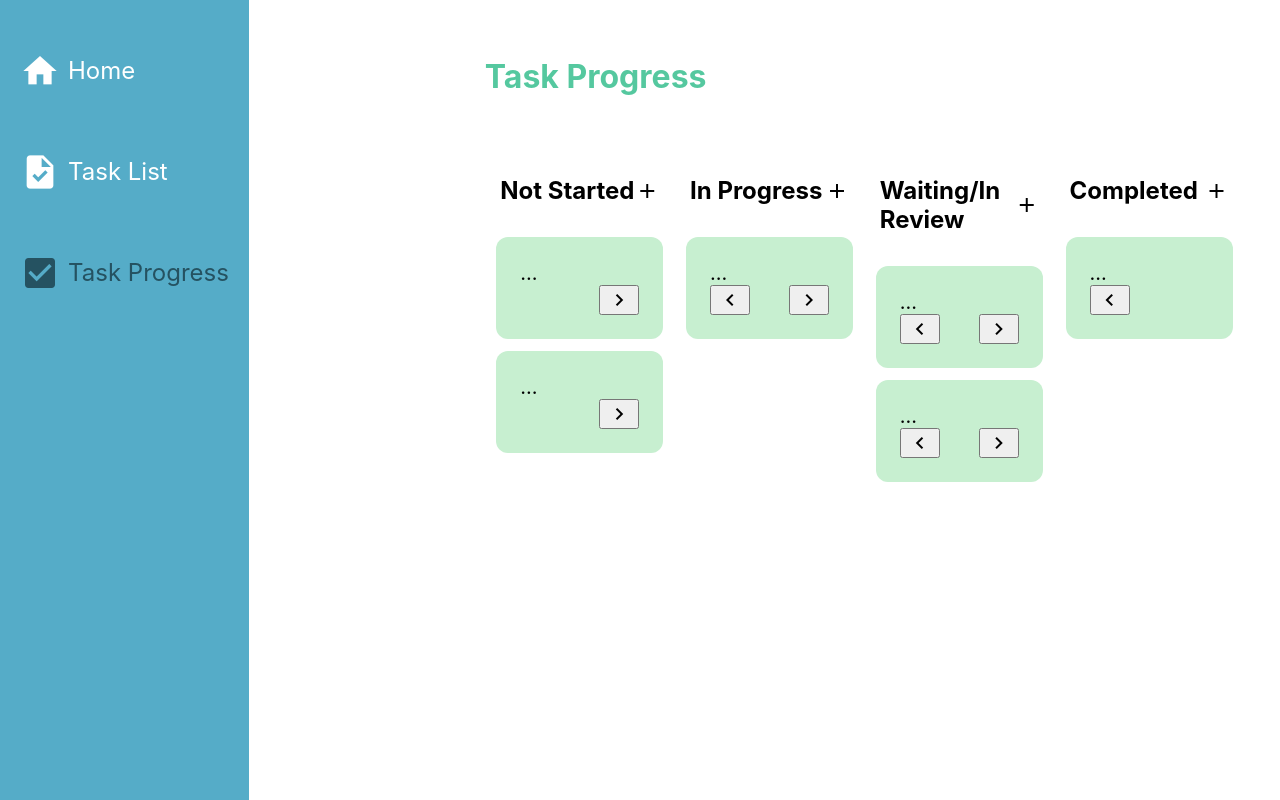
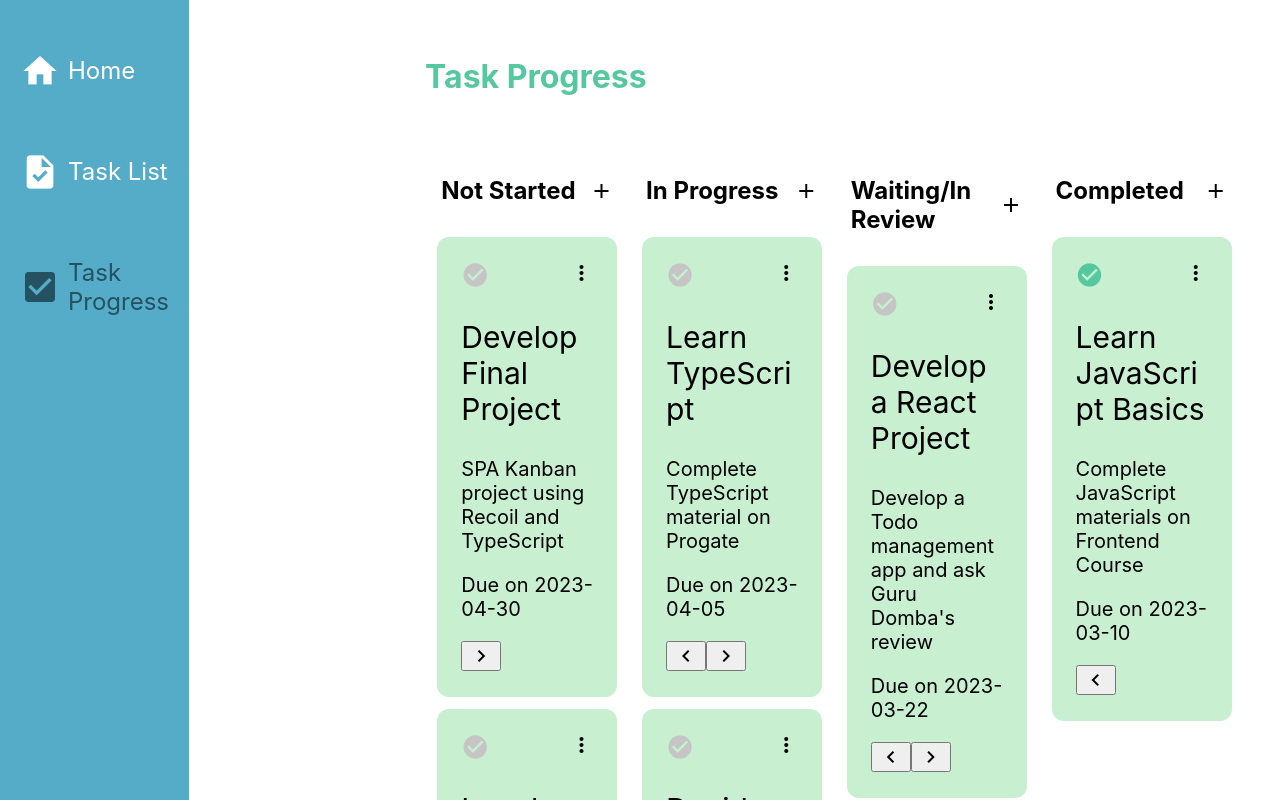
Before and after one commit to Fatt-Szx/Note-App, a React (Vite) app: page /task-progress in a window 1280 px wide. Shown: the top 800 px of the page. Built offline with nearby package versions, Linux system fonts and the light colour scheme.

Commit message:
Develop complete feature

```diff
--- a/src/constants/recoilKeys.ts
+++ b/src/constants/recoilKeys.ts
@@ -1,3 +1,5 @@
+
+
 export const AtomKeys = {
     TASKS: 'tasks',
   }
--- a/src/features/tasks/TaskAtoms.ts
+++ b/src/features/tasks/TaskAtoms.ts
@@ -1,5 +1,4 @@
 import { atom } from 'recoil'
-import type { Task } from '../../types'
 import {AtomKeys} from '../../constants/recoilKeys'
 
 export const tasksState = atom({
--- a/src/features/tasks/TaskSelectors.ts
+++ b/src/features/tasks/TaskSelectors.ts
@@ -21,11 +21,20 @@ export const completedTasksSelector = selector<Task[]>({
   },
 })
 
+export const notStartedTasksSelector = selector<Task[]>({
+  key: SelectorKeys.NOT_STARTED_TASKS,
+  get: ({ get }) => {
+    return get(tasksState).filter((task) => {
+      return task.progressOrder === 1
+    })
+  },
+})
+
 export const inProgressTasksSelector = selector<Task[]>({
   key: SelectorKeys.IN_PROGRESS_TASKS,
   get: ({ get }) => {
     return get(tasksState).filter((task) => {
-      return task.progressOrder === 3
+      return task.progressOrder === 2
     })
   },
 })
@@ -35,16 +44,7 @@ export const waitingTasksSelector = selector<Task[]>({
   key: SelectorKeys.WAITING_TASKS,
   get: ({ get }) => {
     return get(tasksState).filter((task) => {
-      return task.progressOrder === 2
+      return task.progressOrder === 3
     })
   },
 })
-
-export const notStartedTasksSelector = selector<Task[]>({
-  key: SelectorKeys.NOT_STARTED_TASKS,
-  get: ({ get }) => {
-    return get(tasksState).filter((task) => {
-      return task.progressOrder === 1
-    })
-  },
-})
--- a/src/features/tasks/components/TaskList/TaskListItem.tsx
+++ b/src/features/tasks/components/TaskList/TaskListItem.tsx
@@ -1,9 +1,28 @@
 import React from 'react'
 import type { Task, CSSProperties } from '../../../../types'
 import { TASK_PROGRESS_STATUS, TASK_PROGRESS_ID, } from '../../../../constants/app'
+import { useRecoilState } from 'recoil'  // Ditambahkan
+import { tasksState } from '../../TaskAtoms'  // Ditambahkan
 
 interface TaskListItemProps {
   task: Task
+}
+
+
+
+const getIconStyle = (progressOrder: number): React.CSSProperties => {
+  const color: '#55C89F' | '#C5C5C5' =
+    progressOrder === TASK_PROGRESS_ID.COMPLETED ? '#55C89F' : '#C5C5C5'
+
+  const cursor: 'default' | 'pointer' =
+    progressOrder === TASK_PROGRESS_ID.COMPLETED ? 'default' : 'pointer'
+
+  return {
+    color,
+    cursor,
+    fontSize: '28px',
+    marginRight: '6px',
+  }
 }
 
 const getProgressCategory = (progressOrder: number): string => {
@@ -23,10 +42,35 @@ const getProgressCategory = (progressOrder: number): string => {
 
 
 const TaskListItem = ({ task }: TaskListItemProps): JSX.Element => {
+
+    // Ditambahkan
+    const [tasks, setTasks] = useRecoilState<Task[]>(tasksState)
+
+    // Definisikan function ini
+    const completeTask = (taskId: number): void => {
+      const updatedTasks: Task[] = tasks.map((task) =>
+        task.id === taskId
+          ? { ...task, progressOrder: TASK_PROGRESS_ID.COMPLETED }
+          : task,
+      )
+      setTasks(updatedTasks)
+    }
+
   return (
+
+
     <div style={styles.tableBody}>
       <div style={styles.tableBodyTaskTitle}>
-        <span className="material-icons">check_circle</span>
+
+        <span
+          className="material-icons"
+          style={getIconStyle(task.progressOrder)}
+          onClick={(): void => {
+            completeTask(task.id) // Ditambahkan
+          }}
+        >
+          check_circle
+        </span>
         {task.title}
       </div>
       <div style={styles.tableBodyDetail}>{task.detail}</div>
@@ -43,6 +87,8 @@ const TaskListItem = ({ task }: TaskListItemProps): JSX.Element => {
     </div>
   )
 }
+
+
 
 const styles: CSSProperties = {
   tableBody: {
--- a/src/features/tasks/components/TaskProgress/TaskCard.tsx
+++ b/src/features/tasks/components/TaskProgress/TaskCard.tsx
@@ -1,9 +1,25 @@
 import React from 'react'
 import type { Task, CSSProperties } from '../../../../types'
 import { TASK_PROGRESS_ID } from '../../../../constants/app'
+import { useRecoilState } from 'recoil'  // Ditambahkan
+import { tasksState } from '../../TaskAtoms'  // Ditambahkan
 
 interface TaskCardProps {
   task: Task
+}
+
+const getIconStyle = (progressOrder: number): React.CSSProperties => {
+  const color: '#55C89F' | '#C5C5C5' =
+    progressOrder === TASK_PROGRESS_ID.COMPLETED ? '#55C89F' : '#C5C5C5'
+
+  const cursor: 'default' | 'pointer' =
+    progressOrder === TASK_PROGRESS_ID.COMPLETED ? 'default' : 'pointer'
+
+  return {
+    color,
+    cursor,
+    fontSize: '28px',
+  }
 }
 
 const getArrowPositionStyle = (progressOrder: number): React.CSSProperties => {
@@ -18,20 +34,48 @@ const getArrowPositionStyle = (progressOrder: number): React.CSSProperties => {
   }
 }
 
-  const TaskCard = ({ task }: TaskCardProps): JSX.Element => {
+const TaskCard = ({task}: TaskCardProps): JSX.Element => {
+  const [tasks, setTasks] = useRecoilState<Task[]>(tasksState)
+
+    // Definisikan function ini
+  const completeTask = (taskId: number): void => {
+    const updatedTasks: Task[] = tasks.map((task) =>
+      task.id === taskId
+        ? { ...task, progressOrder: TASK_PROGRESS_ID.COMPLETED }
+        : task,
+    )
+    setTasks(updatedTasks)
+  }
+
     return (
         <div style={styles.taskCard}>
-        ...
-        <div style={getArrowPositionStyle(task.progressOrder)}>
-           {/* Raw data telah digantikan */}
-          {task.progressOrder !== TASK_PROGRESS_ID.NOT_STARTED && (
-            <button className="material-icons">chevron_left</button>
-          )}
-          {task.progressOrder !== TASK_PROGRESS_ID.COMPLETED && (
-            <button className="material-icons">chevron_right</button>
-          )}
+      <div style={styles.taskIcons}>
+        <div
+          className="material-icons"
+          style={getIconStyle(task.progressOrder)}
+          onClick={(): void => {
+            completeTask(task.id) // Ditambahkan
+          }}
+        >
+          check_circle
+        </div>
+        <div className="material-icons" style={styles.menuIcon}>
+          more_vert
         </div>
           </div>
+          <p style={styles.taskTitle}>{task.title}</p>
+          <div>
+            <p>{task.detail}</p>
+          </div>
+          <div>
+            <p>Due on {task.dueDate}</p>
+          </div>
+          {task.progressOrder !== TASK_PROGRESS_ID.NOT_STARTED && (
+            <button className="material-icons">chevron_left</button> )}
+          {task.progressOrder !== TASK_PROGRESS_ID.COMPLETED && (
+            <button className="material-icons">chevron_right</button> )}
+          </div>
+
       )
   }
 
```
Lines whose indentation alone changed are shown as unchanged.
